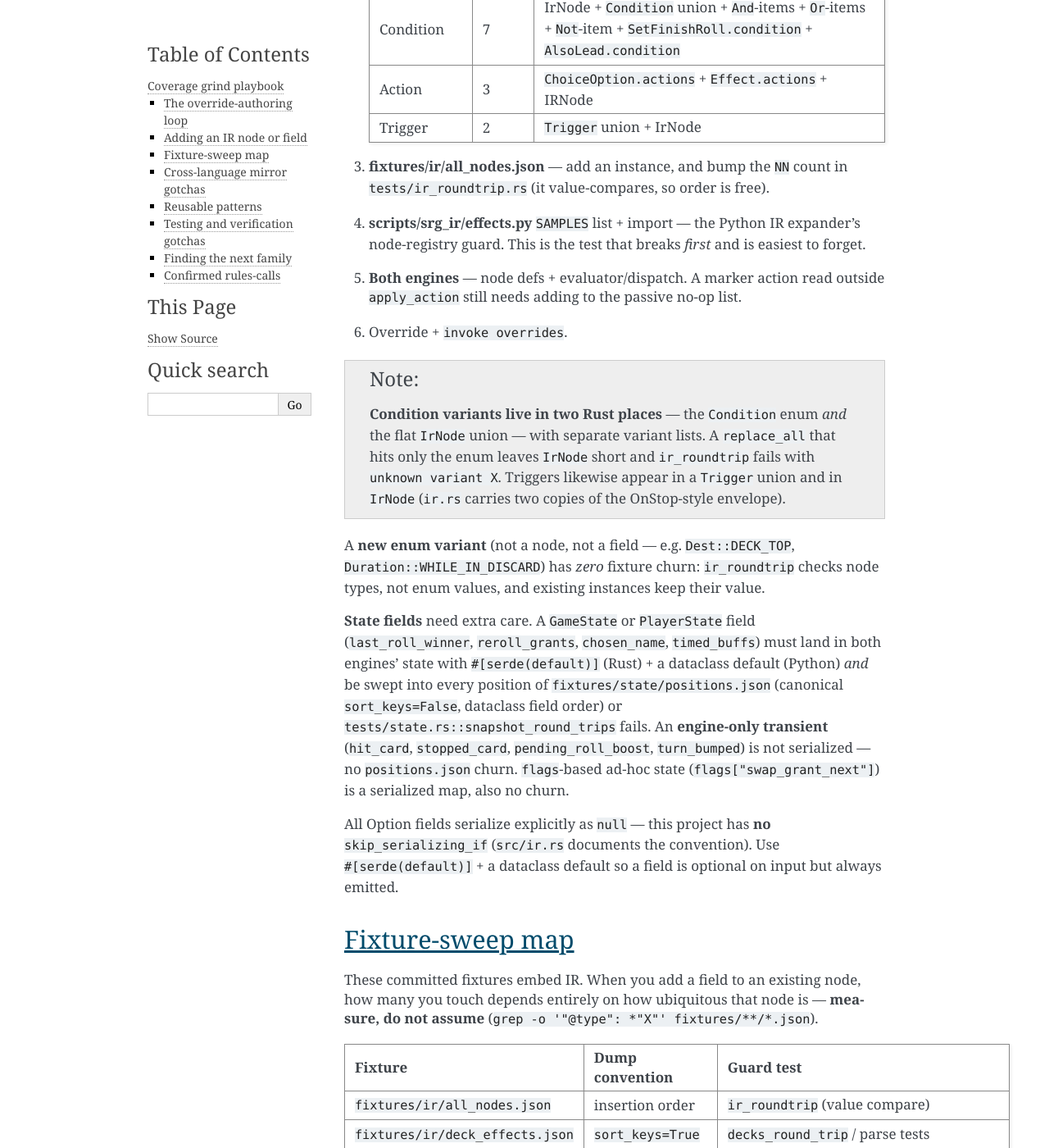
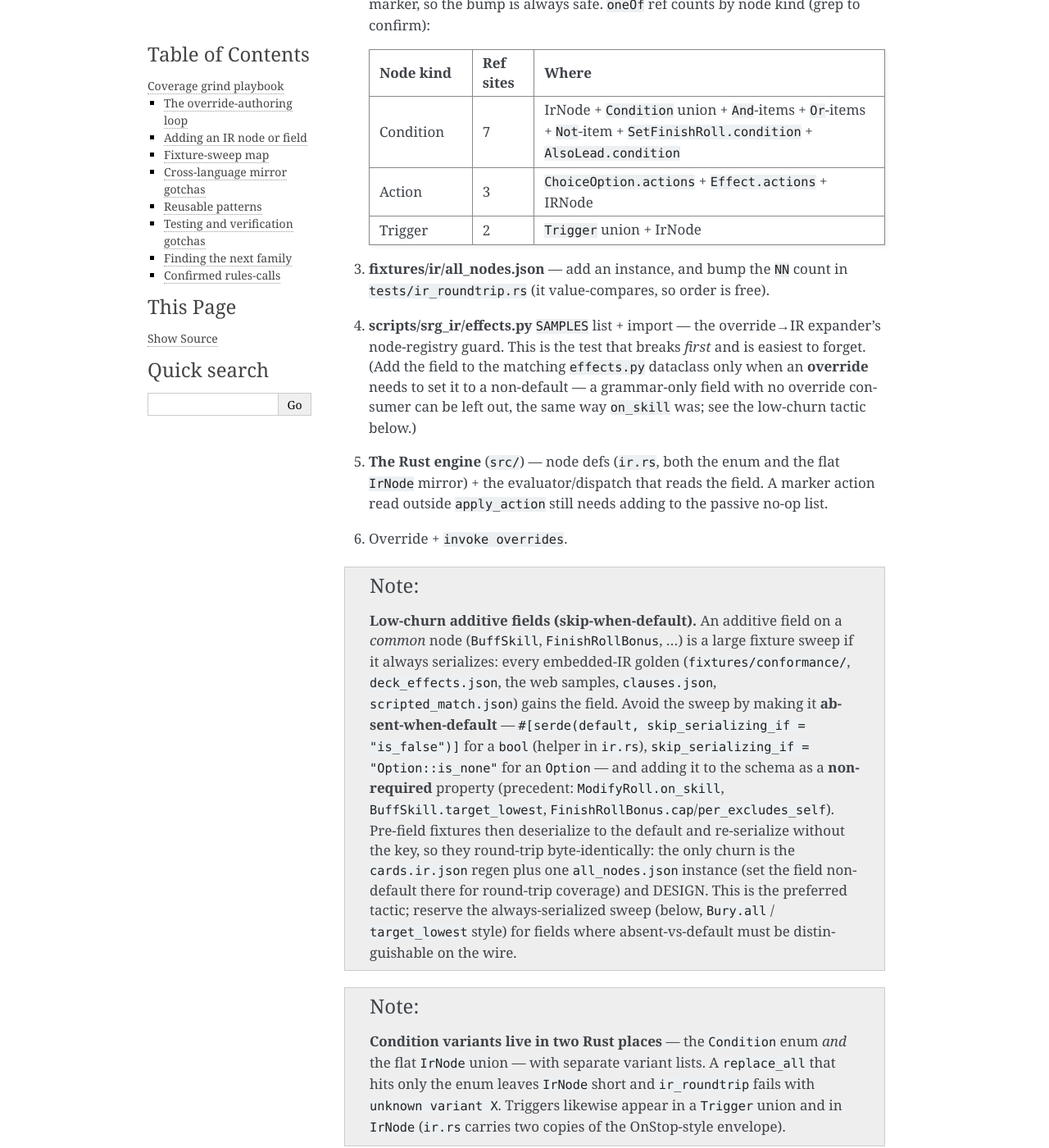
Before and after one commit to szarta/srg_sim, a Sphinx documentation site: the page built from docs/development/coverage-grind.rst, in a window 1280 px wide and 1400 px high, scrolled down 2136 px. Shown: the whole window at 82% size. Built offline with Sphinx 7.4.7, drawn with Linux system fonts in a browser that asks for light colours; some of the changed text lies outside the part shown.

Commit message:
docs: bring README + coverage-grind + substrate-split up to the Rust reality
The migration to Rust is complete and the Python parity oracle was retired at
#79, but several docs still read as Python-era. Corrected the unambiguous drift:

- README.md: "Python simulator" -> Rust engine (srg-core); Status rewritten
  around the completed migration + whole-DB coverage grind; Usage switched from
  the nonexistent `srg-sim` CLI (with retired `export`/`report` subcommands) to
  the real `srg` subcommands (play/coverage/analyze/replay/audit/repl/record/
  validate-record); Getting started from `pip install -e` to cargo build/test
  (venv scoped to invoke/pre-commit only).
- docs/development/coverage-grind.rst: dropped "both engines"/"the other engine"
  framing (one engine now + the effects.py expander); fixed the schema-format
  claim (it is json.dumps(ensure_ascii=False), NOT sort_keys=True — $defs are
  insertion-ordered); replaced the obsolete cross-engine `invoke conformance`
  warning with the frozen-golden-corpora guard; removed retired-engine mirror
  gotchas (_buff_sources / bury_cards / _ACTIONS dispatch); added the low-churn
  skip-when-default additive-field tactic (used for v105/v106 this session).
- docs/design/substrate-split.rst: status header from "proposal for review" to
  "accepted and implemented (historical record)".

Verified: sphinx-build -W is clean on the edited pages.

Co-Authored-By: Claude Opus 4.8 (1M context) <noreply@anthropic.com>

```diff
--- a/docs/development/coverage-grind.rst
+++ b/docs/development/coverage-grind.rst
@@ -68,15 +68,20 @@ Adding an IR node or field
 
 The Effect IR and game-log schema are cross-language contracts
 (:file:`schemas/v1/`). Any change hits the CLAUDE.md **§3 review gate** and must
-touch every mirror below or a test — or, worse, the other engine — drifts.
+touch every mirror below or a test drifts. (Historically a change also had to
+keep the Python parity oracle in sync; that engine was **retired at task #79** —
+only the ``scripts/srg_ir/effects.py`` override→IR expander survives as a
+mirror, see below.)
 
 #. **DESIGN.md §3** — propose the node/field.
 #. **schemas/v1/effect_ir.schema.json** — add the ``$def``, add a ``oneOf`` ref
    at *every* union site, and bump the internal ``"version"``. The schema is
-   canonical ``json.dumps(indent=2, sort_keys=True)`` + trailing newline; edit
-   it programmatically and re-dump. Nothing reads ``"version"`` at runtime — it
-   is a pure contract marker, so the bump is always safe. ``oneOf`` ref counts
-   by node kind (grep to confirm):
+   canonical ``json.dumps(indent=2, ensure_ascii=False)`` + trailing newline
+   (**not** ``sort_keys`` — ``$defs`` are insertion-ordered, so re-dump with the
+   existing order preserved, e.g. ``object_pairs_hook=OrderedDict``); edit it
+   programmatically and re-dump. Nothing reads ``"version"`` at runtime — it is a
+   pure contract marker, so the bump is always safe. ``oneOf`` ref counts by node
+   kind (grep to confirm):
 
    .. list-table::
       :header-rows: 1
@@ -98,12 +103,37 @@ touch every mirror below or a test — or, worse, the other engine — drifts.
 
 #. **fixtures/ir/all_nodes.json** — add an instance, and bump the ``NN`` count
    in ``tests/ir_roundtrip.rs`` (it value-compares, so order is free).
-#. **scripts/srg_ir/effects.py** ``SAMPLES`` list + import — the Python IR
+#. **scripts/srg_ir/effects.py** ``SAMPLES`` list + import — the override→IR
    expander's node-registry guard. This is the test that breaks *first* and is
-   easiest to forget.
-#. **Both engines** — node defs + evaluator/dispatch. A marker action read
-   outside ``apply_action`` still needs adding to the passive no-op list.
+   easiest to forget. (Add the field to the matching ``effects.py`` dataclass
+   only when an **override** needs to set it to a non-default — a grammar-only
+   field with no override consumer can be left out, the same way ``on_skill``
+   was; see the low-churn tactic below.)
+#. **The Rust engine** (``src/``) — node defs (``ir.rs``, both the enum and the
+   flat ``IrNode`` mirror) + the evaluator/dispatch that reads the field. A
+   marker action read outside ``apply_action`` still needs adding to the passive
+   no-op list.
 #. Override + ``invoke overrides``.
+
+.. note::
+
+   **Low-churn additive fields (skip-when-default).** An additive field on a
+   *common* node (``BuffSkill``, ``FinishRollBonus``, …) is a large fixture sweep
+   if it always serializes: every embedded-IR golden
+   (:file:`fixtures/conformance/`, :file:`deck_effects.json`, the web samples,
+   :file:`clauses.json`, :file:`scripted_match.json`) gains the field. Avoid the
+   sweep by making it **absent-when-default** — ``#[serde(default,
+   skip_serializing_if = "is_false")]`` for a ``bool`` (helper in ``ir.rs``),
+   ``skip_serializing_if = "Option::is_none"`` for an ``Option`` — and adding it
+   to the schema as a **non-required** property (precedent: ``ModifyRoll.on_skill``,
+   ``BuffSkill.target_lowest``, ``FinishRollBonus.cap``/``per_excludes_self``).
+   Pre-field fixtures then deserialize to the default and re-serialize without
+   the key, so they round-trip byte-identically: the only churn is the
+   :file:`cards.ir.json` regen plus one ``all_nodes.json`` instance (set the
+   field non-default there for round-trip coverage) and DESIGN. This is the
+   preferred tactic; reserve the always-serialized sweep (below, ``Bury.all`` /
+   ``target_lowest`` style) for fields where absent-vs-default must be
+   distinguishable on the wire.
 
 .. note::
 
@@ -120,10 +150,9 @@ checks node types, not enum values, and existing instances keep their value.
 
 **State fields** need extra care. A ``GameState`` or ``PlayerState`` field
 (``last_roll_winner``, ``reroll_grants``, ``chosen_name``, ``timed_buffs``) must
-land in both engines' state with ``#[serde(default)]`` (Rust) + a dataclass
-default (Python) *and* be swept into every position of
-:file:`fixtures/state/positions.json` (canonical ``sort_keys=False``, dataclass
-field order) or ``tests/state.rs::snapshot_round_trips`` fails. An **engine-only
+land in the Rust state with ``#[serde(default)]`` *and* be swept into every
+position of :file:`fixtures/state/positions.json` (canonical ``sort_keys=False``,
+struct field order) or ``tests/state.rs::snapshot_round_trips`` fails. An **engine-only
 transient** (``hit_card``, ``stopped_card``, ``pending_roll_boost``,
 ``turn_bumped``) is not serialized — no ``positions.json`` churn. ``flags``-based
 ad-hoc state (``flags["swap_grant_next"]``) is a serialized map, also no churn.
@@ -211,36 +240,26 @@ default-fillable fields required), so the default-filling front-end genuinely
 needs Python ``from_dict``.
 
 - A field named ``from`` collides with the Python keyword. ``IRNode.to_dict``
-  emits ``f.name`` verbatim with no alias mechanism, so rename in **both**
-  engines (``reveal_from``, ``from_skill``).
-- ``&`` binds **looser** than ``==`` in Python: ``x & want == want`` parses as
-  ``x & (want == want)``. Write ``(x & want) == want``.
-- ``_buff_sources`` is a ``GameState`` method — call
-  ``self.state._buff_sources(...)``, not ``self.``.
+  emits ``f.name`` verbatim with no alias mechanism, so rename in **both** the
+  Rust node and the ``effects.py`` dataclass (``reveal_from``, ``from_skill``).
 - ``yaml.dump`` emits ``&id001`` / ``*id001`` aliases when a generator reuses one
   dict across effects. Build fresh dicts per effect, or use a dumper with
   ``ignore_aliases`` — but note intentional YAML anchors (``&esh2_choice``)
   resolve on load and are fine.
-- Shared helpers diverge tolerant-vs-strict: Rust ``bury_cards`` / ``pick_from``
-  tolerate a miss; Python ``.remove()`` raises and ``_pick_from`` auto-takes
-  ``len == 1``. When mirroring, check the *shared* helper's behavior, not just
-  the new code (also present in ``add_from_discard``).
 - Inline Rust test JSON for an action with no serde default must spell out every
   field — a ``Draw`` needs ``"per": null, "per_who": "SELF"`` or Deck
-  deserialization fails (``overrides.ir.json`` is fine — Python always writes
-  them).
+  deserialization fails (``overrides.ir.json`` is fine — ``effects.py``
+  ``to_dict`` always writes them).
 - ``competitor`` / ``entrance`` are **frozen** dataclasses — mutate via
   ``replace(competitor, effects=...)``.
 - Enum casing on the wire: ``AtkType`` serializes PascalCase (``Strike``,
   ``None``); domain/order enums are ``SCREAMING_SNAKE`` ``$defs``.
-- ``Skill::ALL`` order equals Python ``list(Skill)`` order (Power, Agility,
-  Technique, Submission, Grapple, Strike) — a serialized bitmask matches across
-  engines only because of this.
+- ``Skill::ALL`` order (Power, Agility, Technique, Submission, Grapple, Strike)
+  must match ``effects.py``'s ``Skill`` order — a serialized bitmask
+  (``rolled_set_key`` / ``skill_bit``) only round-trips because of this.
 - ``negate`` / ``flip_signs`` (Cassandra) must enumerate *every* signed field on
   a node — a new ``FinishRollBonus.when_base_le`` or ``MinHandSize`` each needs
-  adding to ``negate_action`` and Python ``_SIGNED_DELTA``.
-- Python's ``_ACTIONS`` dispatch captures ``Engine._method`` at class-def time —
-  monkeypatching an instance does not intercept; patch ``_ACTIONS[fx.Node]``.
+  adding to ``negate_action`` and ``effects.py``'s ``_SIGNED_DELTA``.
 
 
 .. _coverage-grind:reusable patterns:
@@ -319,11 +338,15 @@ Testing and verification gotchas
 
 .. warning::
 
-   **Cross-engine ad-hoc log diffs do not match.** Rust and Python resolve and
-   shuffle *non-frozen* decks differently — a baseline bull-vs-d2 game diverges
-   from turn 0. The oracle is ``invoke conformance`` (parser parity + frozen
-   whole-engine replay), **not** an ad-hoc game. Verify each engine fires a
-   mechanic separately.
+   **The regression guard is the frozen golden corpora, not an ad-hoc game.**
+   With the Python oracle retired, verification is Python-free inside
+   ``cargo test``: the whole-engine logs in :file:`fixtures/conformance/`
+   (replayed byte-for-byte by ``tests/engine_conformance.rs``) and the whole-DB
+   parser golden :file:`fixtures/parser/cards.ir.json`
+   (``tests/parser_parity.rs``). Regenerate the parser golden with
+   ``invoke cards-ir`` and bank a new whole-engine regression with
+   ``srg audit … --capture fixtures/conformance/NN_x.json``; don't diff two
+   ad-hoc runs — a non-frozen deck shuffles differently per seed.
 
 - **Never verify the gate through** ``head``. ``invoke test | grep | head`` has
   truncated before a failing test binary and reported a red run green. Redirect
```
Also changed, not shown: README.md (+56 -38 lines), docs/design/substrate-split.rst (+9 -5 lines).
